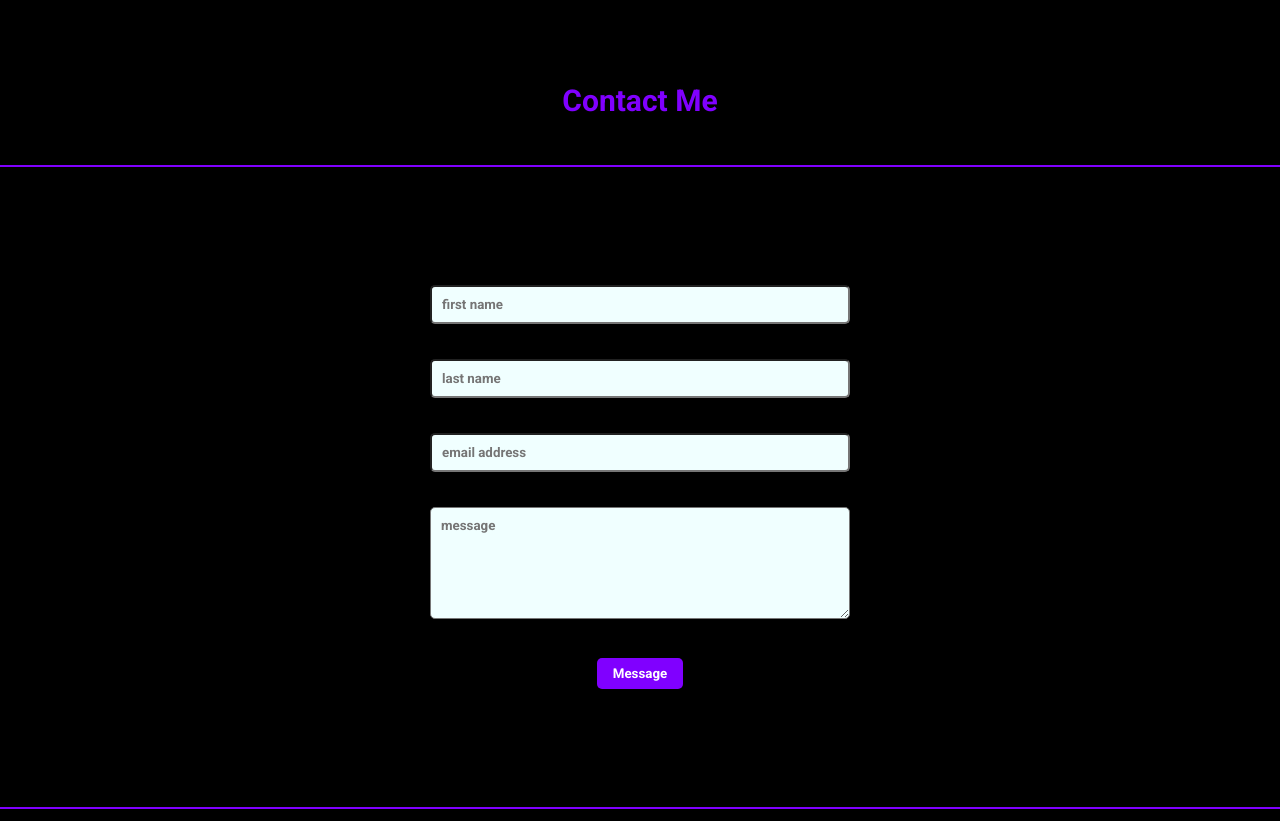
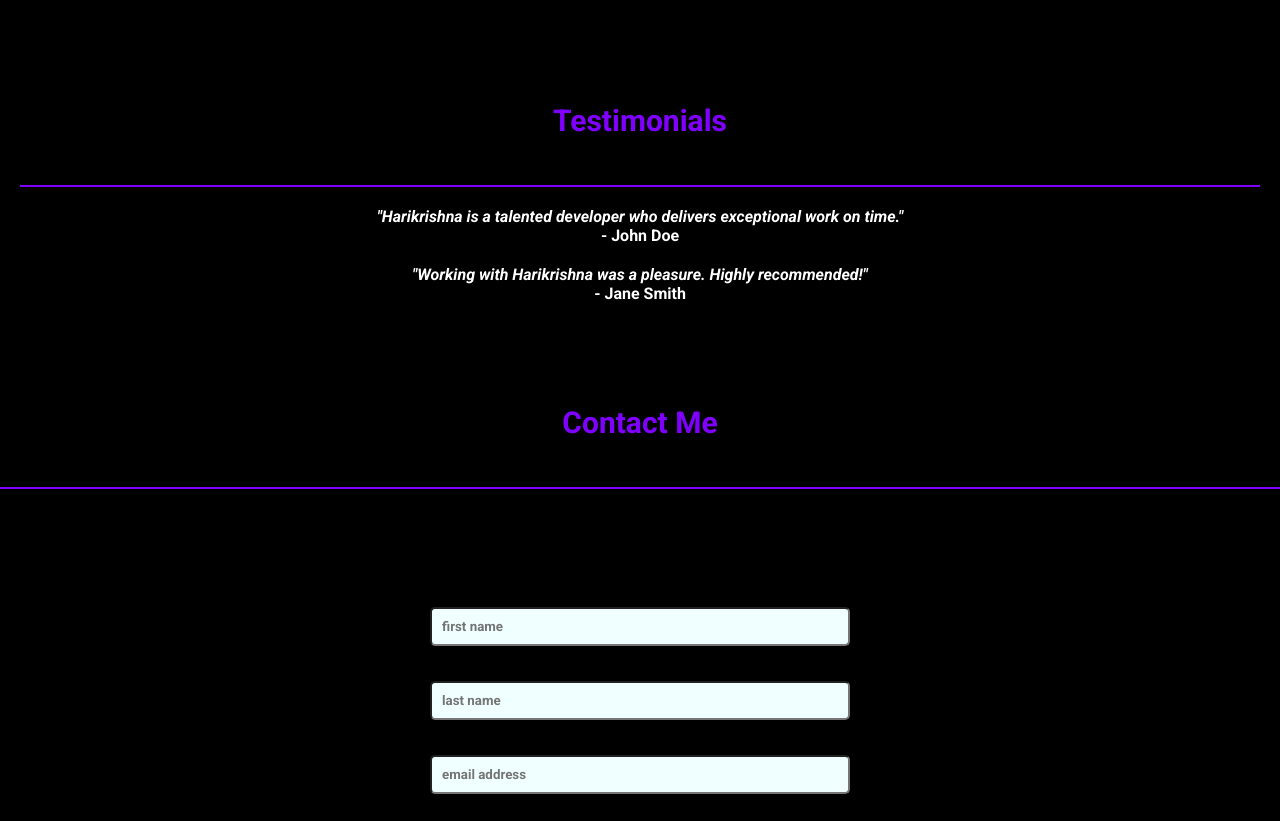
Before and after one commit to Harikrishna-HG/Portfolio, a plain HTML site: page index.html in a window 1280 px wide. Shown: the part 2861-3682 px from the top of the page. Drawn offline with Linux system fonts and the light colour scheme.

Commit message:
Add testimonials section with styling and sample quotes

```diff
--- a/index.html
+++ b/index.html
@@ -32,6 +32,19 @@
 
     #back-to-top:hover {
       background-color: #5a00cc;
+    }
+
+    #testimonials {
+      text-align: center;
+      padding: 20px;
+    }
+
+    .testimonial {
+      margin: 20px 0;
+    }
+
+    .testimonial p {
+      font-style: italic;
     }
   </style>
 </head>
@@ -170,6 +183,18 @@
       </div>
     </div> </div></div>
   </section>
+  <section id="testimonials">
+  <h2 class="decor heading">Testimonials</h2>
+  <hr style="border:1px solid #8000ff;">
+  <div class="testimonial">
+    <p class="decor">"Harikrishna is a talented developer who delivers exceptional work on time."</p>
+    <h4 class="decor">- John Doe</h4>
+  </div>
+  <div class="testimonial">
+    <p class="decor">"Working with Harikrishna was a pleasure. Highly recommended!"</p>
+    <h4 class="decor">- Jane Smith</h4>
+  </div>
+</section>
   <Section id="contact">
   <h2 class="decor heading">Contact Me</h2>
 <hr style="border:1px solid #8000ff;">
```
